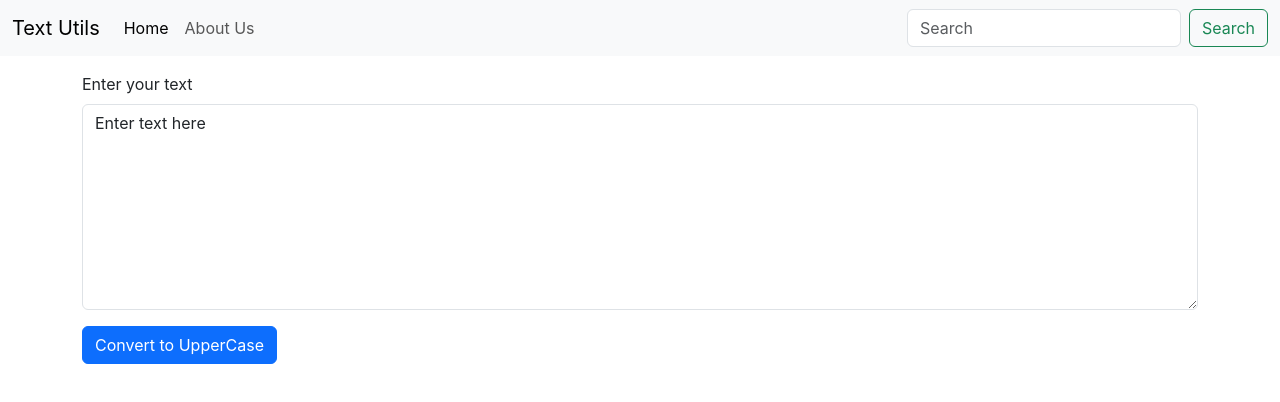
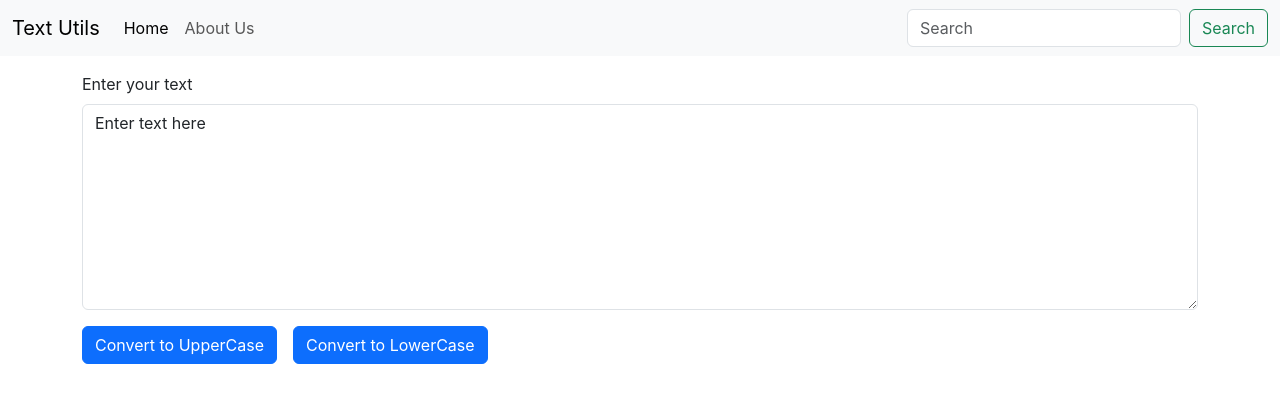
Before and after one commit to sachins0412/text-util, a React (Create React App) app: page / in a window 1280 px wide. Shown: the top 402 px of the page. Built offline with nearby package versions, Linux system fonts and the light colour scheme.

Commit message:
add lowercase button

```diff
--- a/src/components/Form.js
+++ b/src/components/Form.js
@@ -3,6 +3,9 @@ import React, { useState } from "react";
 export default function Form(props) {
   const handleUpClick = () => {
     setText(text.toUpperCase());
+  };
+  const handleLowClick = () => {
+    setText(text.toLowerCase());
   };
   const handleChange = (event) => {
     setText(event.target.value);
@@ -25,6 +28,9 @@ export default function Form(props) {
       <button className="btn btn-primary" onClick={handleUpClick}>
         Convert to UpperCase
       </button>
+      <button className="btn btn-primary ms-3" onClick={handleLowClick}>
+        Convert to LowerCase
+      </button>
     </div>
   );
 }
```
